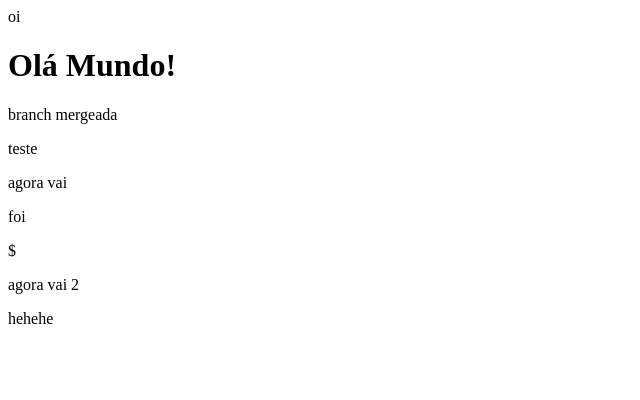
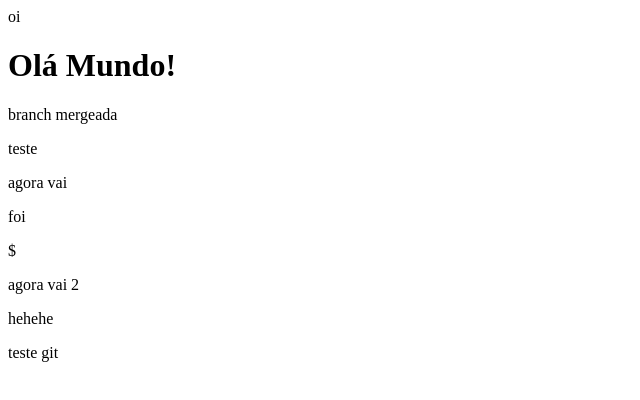
Before and after one commit to JefKazuma/teste-git, a plain HTML site: page index.html in a window 1280 px wide. Shown: the full height of the page, 0-640 px from the left. Drawn offline with Linux system fonts and the light colour scheme.

Commit message:
Teste git

```diff
--- a/index.html
+++ b/index.html
@@ -15,5 +15,6 @@
     <p>$</p>
     <p>agora vai 2</p>
     <p>hehehe</p>
+    <p>teste git</p>
   </body>
 </html>
```
